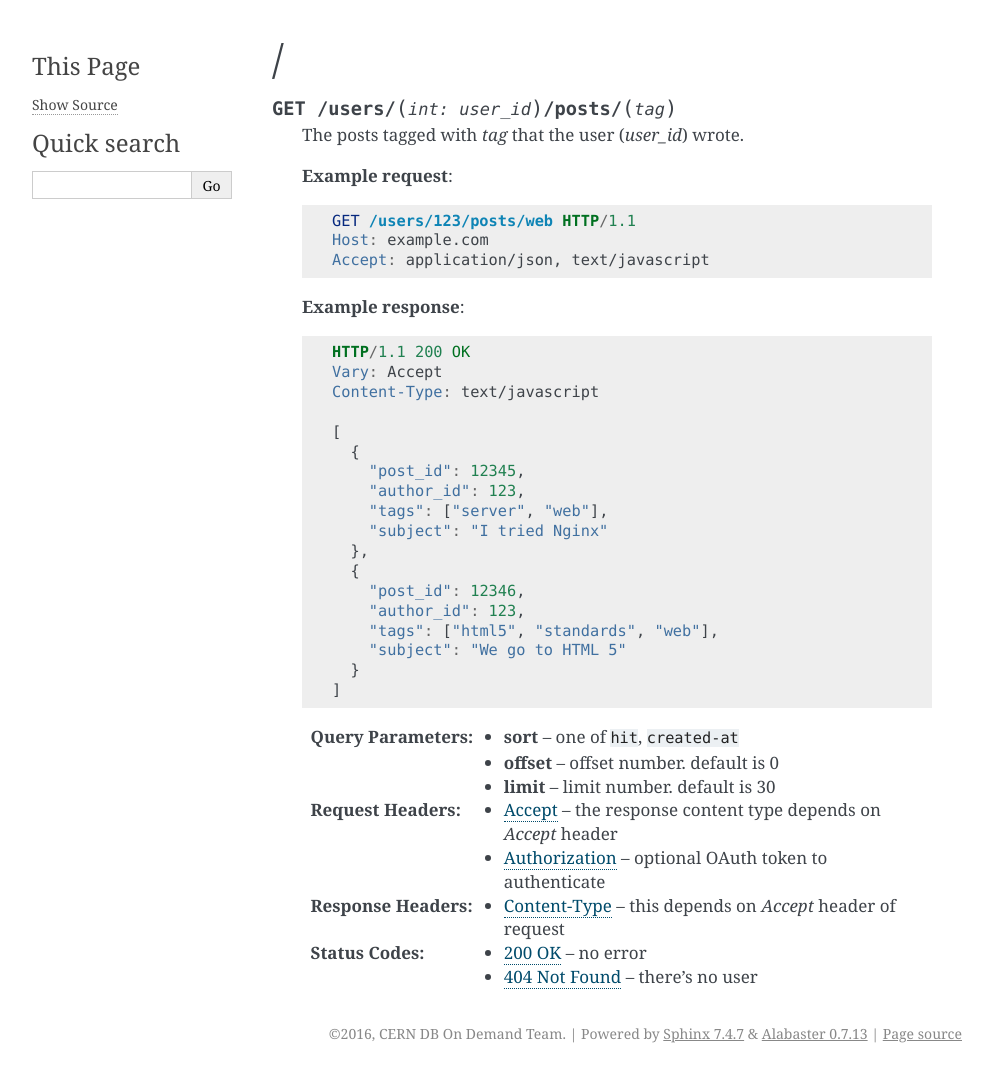
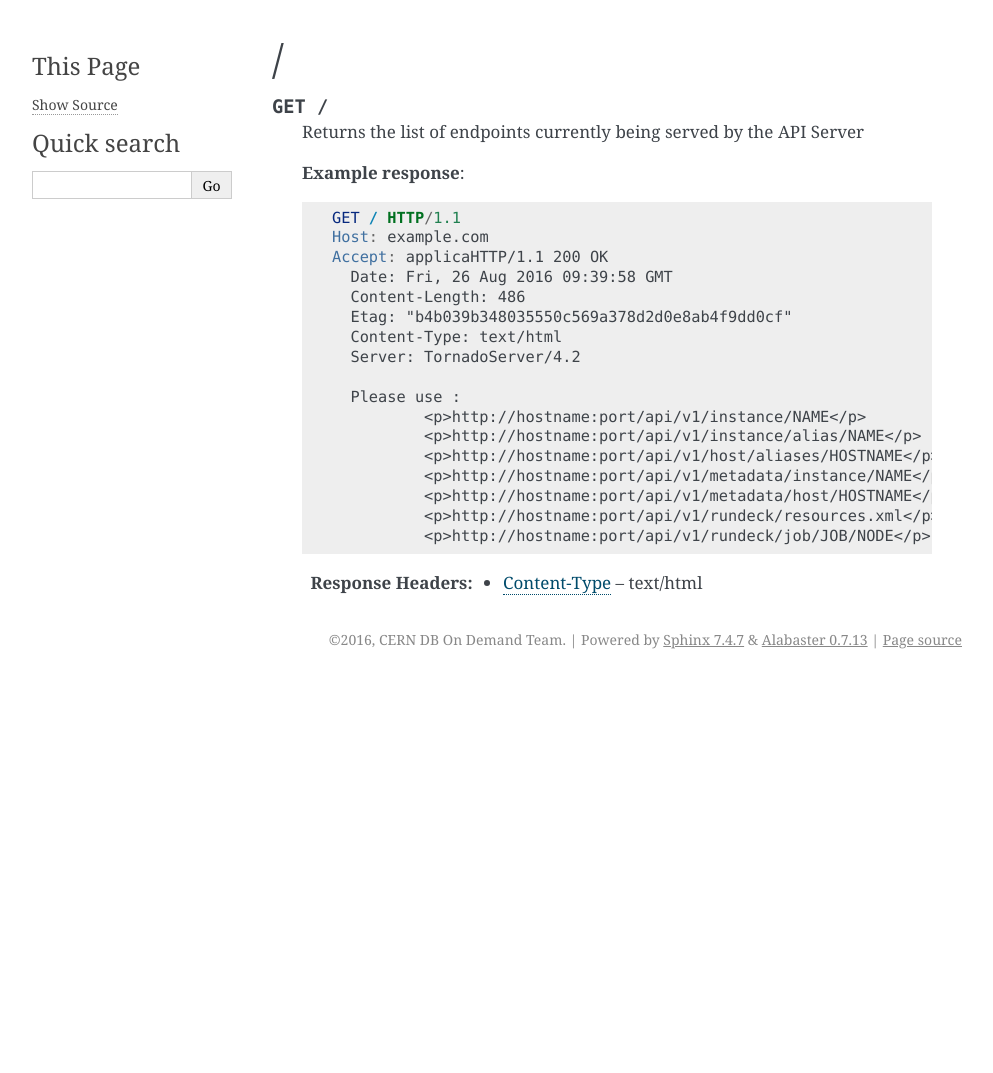
Before and after one commit to cerndb/dbod-api, a Sphinx documentation site: the page built from doc/source/endpoints/root.rst, in a window 1280 px wide. Shown: the whole page, without its empty margins (148-1141 px from the left). Built offline with Sphinx 7.4.7, drawn with Linux system fonts in a browser that asks for light colours; after the commit the page ends 900 px from its top, so only the background shows below that.

Commit message:
DOC: Adds root / endpoint

```diff
--- a/doc/source/endpoints/root.rst
+++ b/doc/source/endpoints/root.rst
@@ -1,48 +1,30 @@
 /
 ===================
 
-.. http:get:: /users/(int:user_id)/posts/(tag)
+.. http:get:: /
 
-   The posts tagged with `tag` that the user (`user_id`) wrote.
-
-   **Example request**:
-
-   .. sourcecode:: http
-
-      GET /users/123/posts/web HTTP/1.1
-      Host: example.com
-      Accept: application/json, text/javascript
+   Returns the list of endpoints currently being served by the API Server
 
    **Example response**:
 
    .. sourcecode:: http
 
-      HTTP/1.1 200 OK
-      Vary: Accept
-      Content-Type: text/javascript
+      GET / HTTP/1.1
+      Host: example.com
+      Accept: applicaHTTP/1.1 200 OK
+	Date: Fri, 26 Aug 2016 09:39:58 GMT
+	Content-Length: 486
+	Etag: "b4b039b348035550c569a378d2d0e8ab4f9dd0cf"
+	Content-Type: text/html
+	Server: TornadoServer/4.2
 
-      [
-        {
-          "post_id": 12345,
-          "author_id": 123,
-          "tags": ["server", "web"],
-          "subject": "I tried Nginx"
-        },
-        {
-          "post_id": 12346,
-          "author_id": 123,
-          "tags": ["html5", "standards", "web"],
-          "subject": "We go to HTML 5"
-        }
-      ]
+	Please use :
+		<p>http://hostname:port/api/v1/instance/NAME</p>
+		<p>http://hostname:port/api/v1/instance/alias/NAME</p>
+		<p>http://hostname:port/api/v1/host/aliases/HOSTNAME</p>
+		<p>http://hostname:port/api/v1/metadata/instance/NAME</p>
+		<p>http://hostname:port/api/v1/metadata/host/HOSTNAME</p>
+		<p>http://hostname:port/api/v1/rundeck/resources.xml</p>
+		<p>http://hostname:port/api/v1/rundeck/job/JOB/NODE</p>
 
-   :query sort: one of ``hit``, ``created-at``
-   :query offset: offset number. default is 0
-   :query limit: limit number. default is 30
-   :reqheader Accept: the response content type depends on
-                      :mailheader:`Accept` header
-   :reqheader Authorization: optional OAuth token to authenticate
-   :resheader Content-Type: this depends on :mailheader:`Accept`
-                            header of request
-   :statuscode 200: no error
-   :statuscode 404: there's no user
+   :resheader Content-Type: text/html
```
